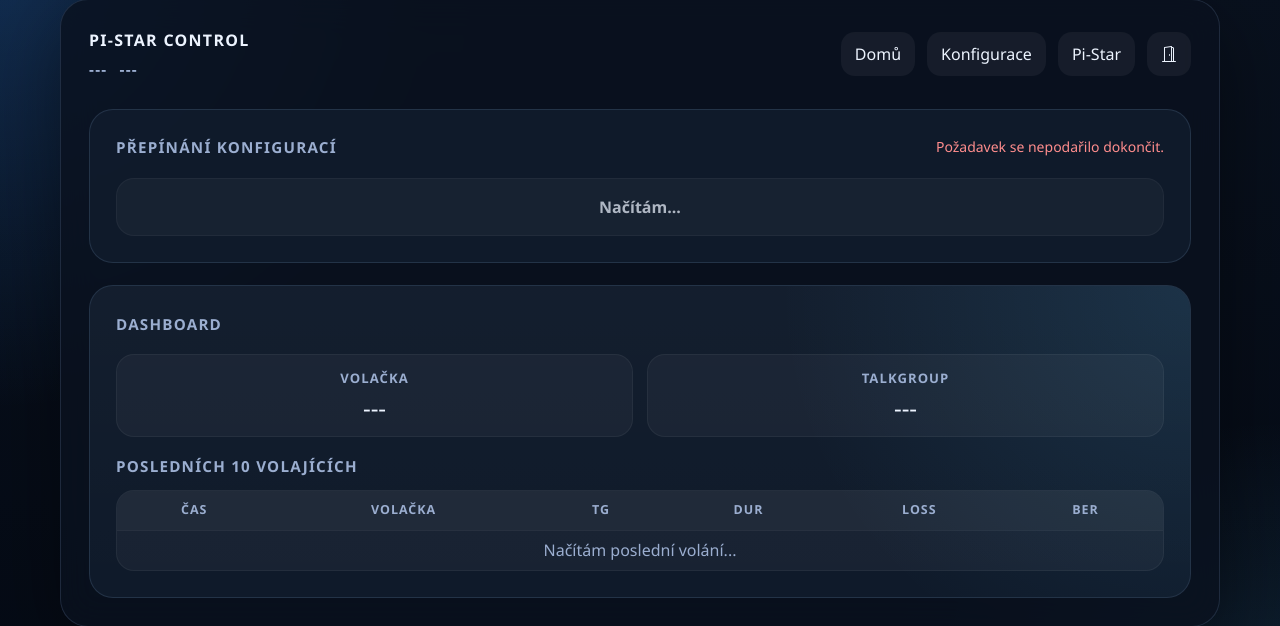
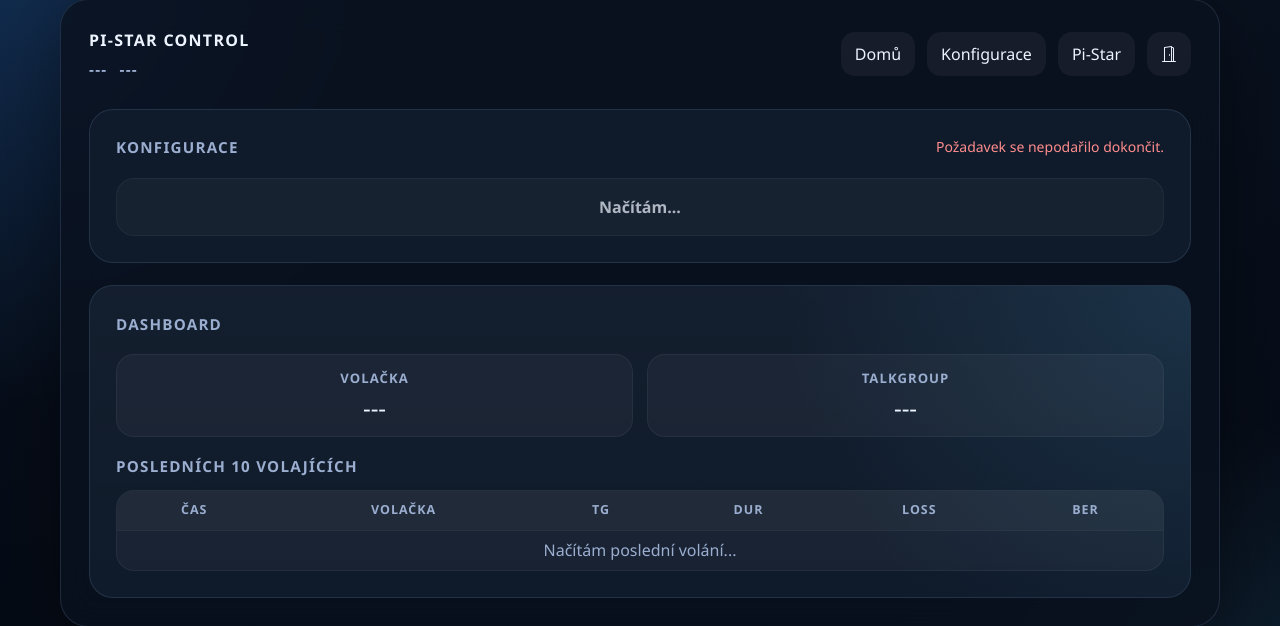
Before and after one commit to ondrahladik/pistar-control, a Python web app: template templates/home.html in a window 1280 px wide. Shown: the part 16-642 px from the top of the page. Run offline with Jinja, Linux system fonts and the light colour scheme; the template is opened without the code that fills it, so the values that code supplies are empty.

Commit message:
Rename section title to 'Konfigurace'
Update templates/home.html: change the panel heading from 'Přepínání konfigurací' to the shorter 'Konfigurace' to make the UI label more concise and improve readability.

```diff
--- a/templates/home.html
+++ b/templates/home.html
@@ -298,7 +298,7 @@
 <section class="dashboard-shell">
     <section class="panel control-panel">
         <div class="panel-heading">
-            <strong class="section-title">Přepínání konfigurací</strong>
+            <strong class="section-title">Konfigurace</strong>
             <small id="statusMessage">Načítám dostupné konfigurace...</small>
         </div>
         <div class="network-buttons" id="networkButtons">
```
